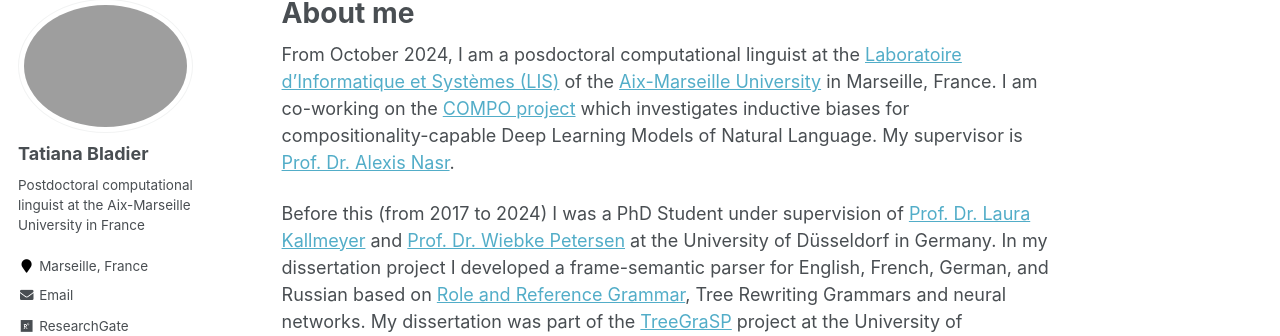
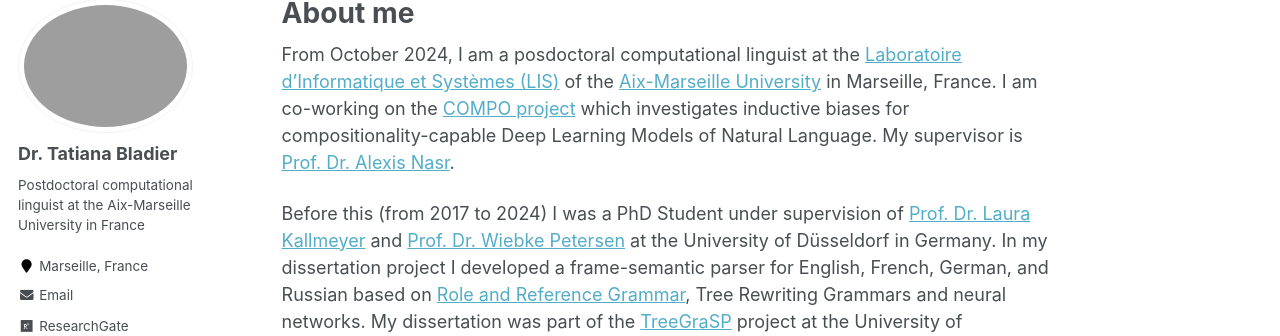
Before and after one commit to TatianaBladier/TatianaBladier.github.io, a Jekyll site: the page built from _pages/about.md, in a window 1280 px wide. Shown: the part 119-455 px from the top of the page. Built offline with Jekyll 4.4.1, drawn with Linux system fonts in a browser that asks for light colours; some web fonts are replaced.

Commit message:
postdoc update

```diff
--- a/_config.yml
+++ b/_config.yml
@@ -85,7 +85,7 @@ analytics:
 
 # Site Author
 author:
-  name             : "Tatiana Bladier"
+  name             : "Dr. Tatiana Bladier"
   avatar           : "TaniaBladier.jpg"
   bio              : "Postdoctoral computational linguist at the Aix-Marseille University in France"
   location         : "Marseille, France"
```
